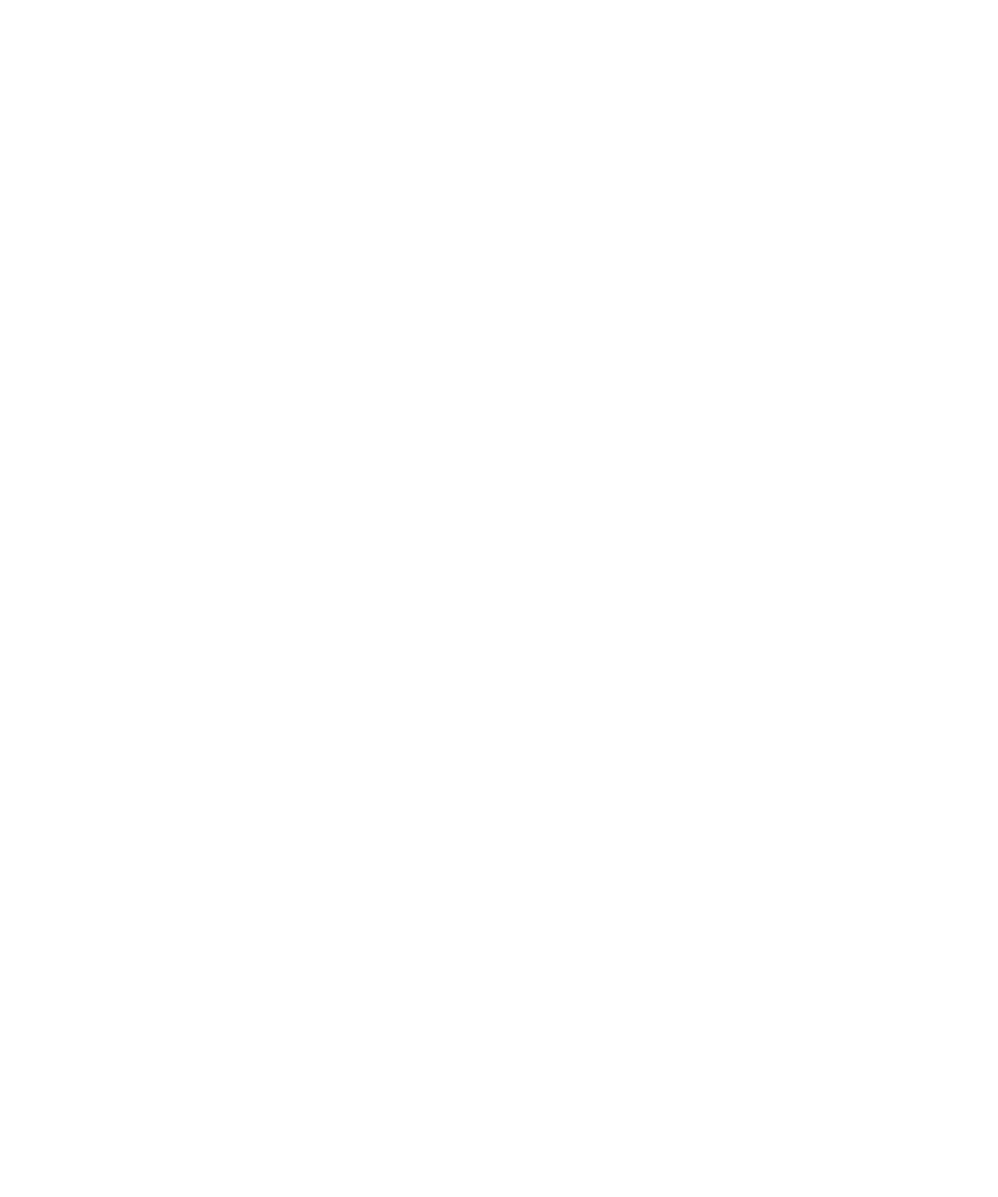
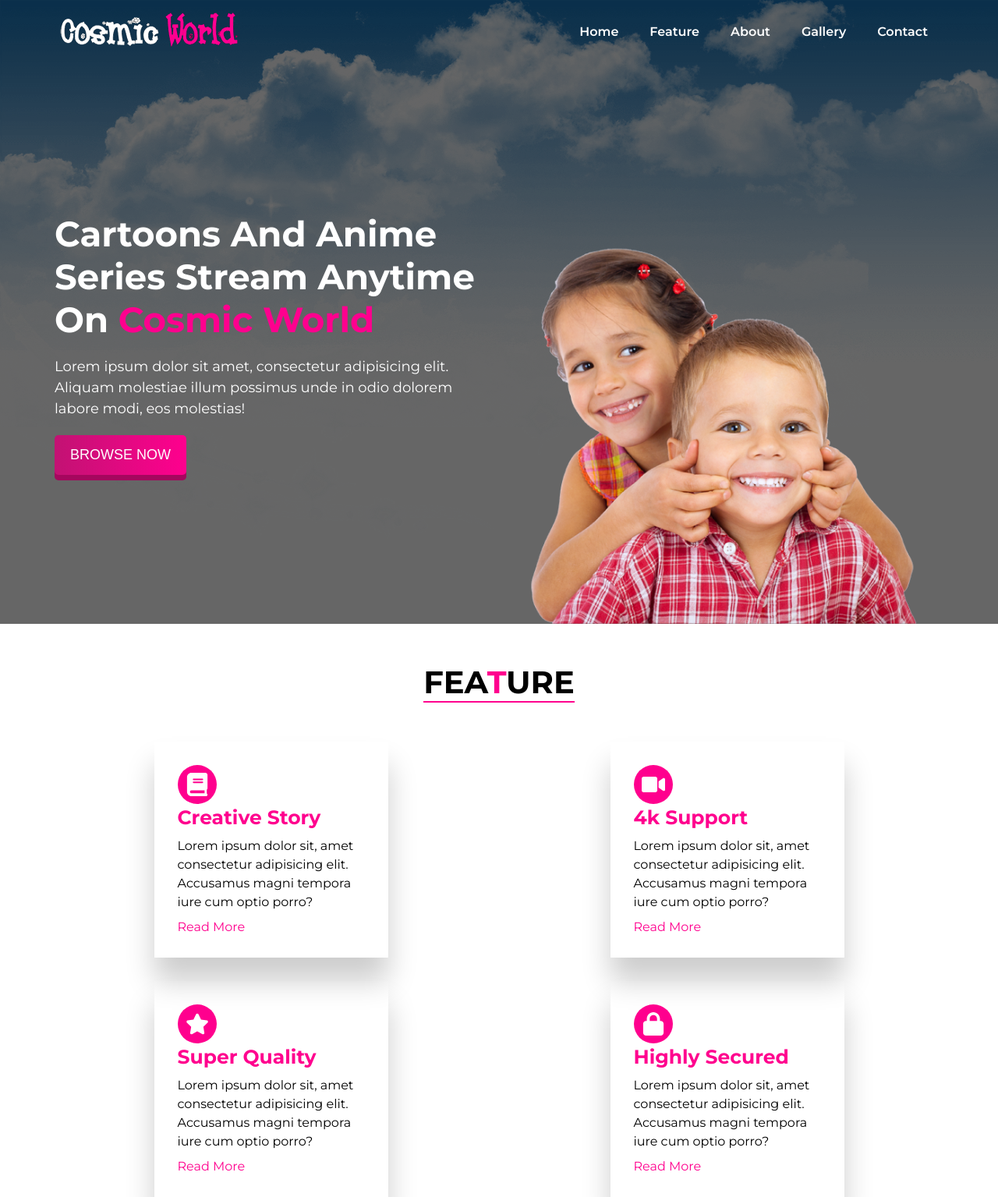
Before and after one commit to dvlprAlamin/cosmic-world, a plain HTML site: page index.html in a window 1280 px wide. Shown: the whole page at 78% size. Before the commit the page ends 800 px from the top, so only its background shows below. Drawn offline with Linux system fonts and the light colour scheme.

Commit message:
added feature section

```diff
--- a/css/style.css
+++ b/css/style.css
@@ -0,0 +1,143 @@
+@import url('https://fonts.googleapis.com/css2?family=Montserrat:wght@400;600;700&display=swap');
+*{
+    margin: 0;
+    padding: 0;
+    box-sizing: border-box;
+}
+body{
+    font-family: 'Montserrat', sans-serif;
+}
+
+/* =====================
+========common css=======
+======================= */
+.container{
+    max-width: 1200px;
+    margin: 0 auto;
+    padding:0 30px;
+}
+.highlight{
+    color: #FF008E;
+}
+.primary-button{
+    outline: 0;
+    border: 0;
+    padding: 15px 20px;
+    background-image: linear-gradient(90deg, #c21273,#FF008E);
+    color: #fff;
+    font-size: 18px;
+    text-transform: uppercase;
+    border-radius: 5px;
+    cursor: pointer;
+    box-shadow: 0 7px 0 #a5075e;
+    position: relative;
+    top: 0;
+}
+.primary-button:active{
+    top: 5px;
+    box-shadow: 0 2px 0 #a5075e;
+}
+.section-title{
+    text-align: center;
+}
+.section-title h2{
+    font-size: 40px;
+    display: inline-block;
+    text-transform: uppercase;
+    border-bottom: 2px solid #FF008E;
+    margin: 50px 0;
+
+}
+
+header{
+    background-image: url('../images/cloud.png');
+    background-repeat: no-repeat;
+    background-size: cover;
+    background-color: rgba(0,0,0,.6);
+    background-blend-mode: overlay;
+}
+nav{
+    display: flex;
+    justify-content: space-between;
+    height: 80px;
+    align-items: center;
+}
+
+.navigation{
+    display: flex;
+}
+.navigation li{
+    list-style: none;
+    margin: 10px;
+}
+.navigation li a{
+    text-decoration: none;
+    color: #fff;
+    font-weight: 600;
+    padding: 15px 10px;
+}
+
+.banner{
+    height: calc(100vh - 80px);
+    display: grid;
+    grid-template-columns: 1fr 1fr;
+}
+.banner-left{
+    display: flex;
+    flex-direction: column;
+    justify-content: center;
+    align-items: flex-start;
+}
+.banner-left h1{
+    font-size: 45px;
+    color: #fff;
+}
+.banner-left p{
+    color: #fff;
+    font-size: 18px;
+    line-height: 1.5;
+    margin: 20px 0;
+}
+.banner-right{
+    display: flex;
+    justify-content: center;
+    align-items: flex-end;
+}
+.banner-right img{
+    width: 100%;
+}
+
+/* Feature part css */
+
+.feature{
+    display: grid;
+    gap: 30px;
+    grid-template-columns: 1fr 1fr;
+    justify-content: center;
+}
+.card{
+    width: 300px;
+    padding: 30px;
+    margin: 0 auto;
+    box-shadow: 0 30px 35px rgba(0,0,0,.2);
+}
+.card .card-icon{
+    background-color: #FF008E;
+    border-radius: 50%;
+    height: 30px;
+    width: 30px;
+    padding: 10px;
+    color: #fff;
+}
+.card h3{
+    color: #FF008E;
+    font-size: 25px;
+}
+.card p{
+    margin: 10px 0 ;
+    line-height: 1.5;
+}
+.card a{
+    text-decoration: none;
+    color: #FF008E;
+}
--- a/index.html
+++ b/index.html
@@ -6,11 +6,80 @@
     <meta http-equiv="X-UA-Compatible" content="IE=edge">
     <meta name="viewport" content="width=device-width, initial-scale=1.0">
     <link rel="stylesheet" href="./css/style.css">
+    <link rel="stylesheet" href="https://cdnjs.cloudflare.com/ajax/libs/font-awesome/6.0.0-beta3/css/all.min.css"
+        integrity="sha512-Fo3rlrZj/k7ujTnHg4CGR2D7kSs0v4LLanw2qksYuRlEzO+tcaEPQogQ0KaoGN26/zrn20ImR1DfuLWnOo7aBA=="
+        crossorigin="anonymous" referrerpolicy="no-referrer" />
     <title>Cosmic World</title>
 </head>
 
 <body>
-
+    <header>
+        <nav class="container">
+            <div class="logo">
+                <img src="./images/logo.png" alt="">
+            </div>
+            <ul class="navigation">
+                <li><a href="">Home</a></li>
+                <li><a href="">Feature</a></li>
+                <li><a href="">About</a></li>
+                <li><a href="">Gallery</a></li>
+                <li><a href="">Contact</a></li>
+            </ul>
+        </nav>
+        <section class="container">
+            <div class="banner">
+                <div class="banner-left">
+                    <h1>Cartoons And Anime Series Stream Anytime On <span class="highlight">Cosmic World</span> </h1>
+                    <p>Lorem ipsum dolor sit amet, consectetur adipisicing elit. Aliquam molestiae illum possimus unde
+                        in odio dolorem labore modi, eos molestias! </p>
+                    <button class="primary-button">Browse Now</button>
+                </div>
+                <div class="banner-right">
+                    <img src="./images/banner.png" alt="">
+                </div>
+            </div>
+        </section>
+    </header>
+    <main class="container">
+        <section id="feature">
+            <div class="section-title">
+                <h2>Fea<span class="highlight">t</span>ure</h2>
+            </div>
+            <div class="feature">
+                <div class="card">
+                    <i class="card-icon fas fa-book"></i>
+                    <h3>Creative Story</h3>
+                    <p>Lorem ipsum dolor sit, amet consectetur adipisicing elit. Accusamus magni tempora iure cum optio
+                        porro?</p>
+                    <a href="">Read More</a>
+                </div>
+                <div class="card">
+                    <i class="card-icon fas fa-video"></i>
+                    <h3>4k Support</h3>
+                    <p>Lorem ipsum dolor sit, amet consectetur adipisicing elit. Accusamus magni tempora iure cum optio
+                        porro?</p>
+                    <a href="">Read More</a>
+                </div>
+                <div class="card">
+                    <i class="card-icon fas fa-star"></i>
+                    <h3>Super Quality</h3>
+                    <p>Lorem ipsum dolor sit, amet consectetur adipisicing elit. Accusamus magni tempora iure cum optio
+                        porro?</p>
+                    <a href="">Read More</a>
+                </div>
+                <div class="card">
+                    <i class="card-icon fas fa-lock"></i>
+                    <h3>Highly Secured</h3>
+                    <p>Lorem ipsum dolor sit, amet consectetur adipisicing elit. Accusamus magni tempora iure cum optio
+                        porro?</p>
+                    <a href="">Read More</a>
+                </div>
+            </div>
+        </section>
+    </main>
+    <script src="https://cdnjs.cloudflare.com/ajax/libs/font-awesome/6.0.0-beta3/js/all.min.js"
+        integrity="sha512-fzff82+8pzHnwA1mQ0dzz9/E0B+ZRizq08yZfya66INZBz86qKTCt9MLU0NCNIgaMJCgeyhujhasnFUsYMsi0Q=="
+        crossorigin="anonymous" referrerpolicy="no-referrer"></script>
 </body>
 
 </html>
```
Also changed, not shown: images/banner.png (renamed from images/about.png).
